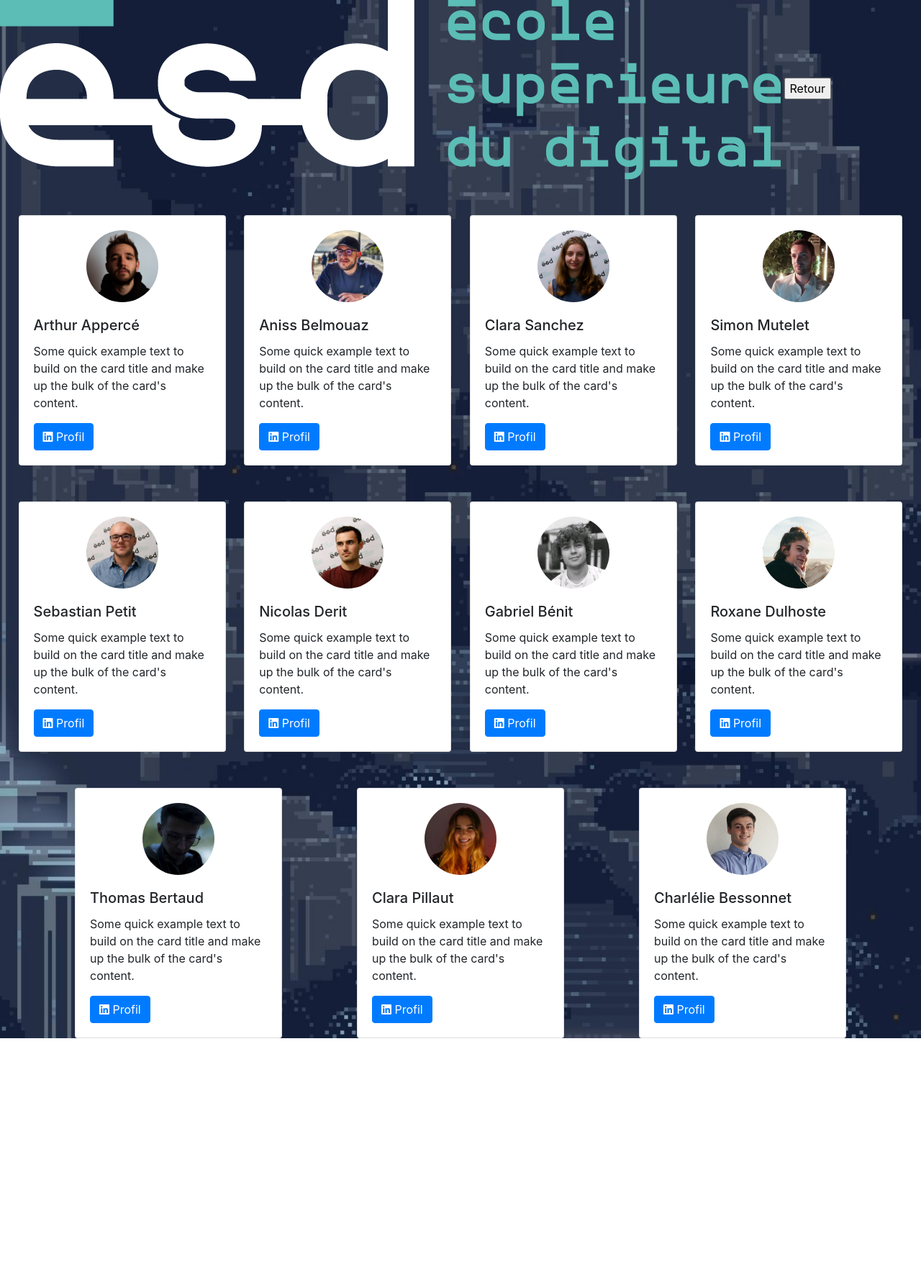
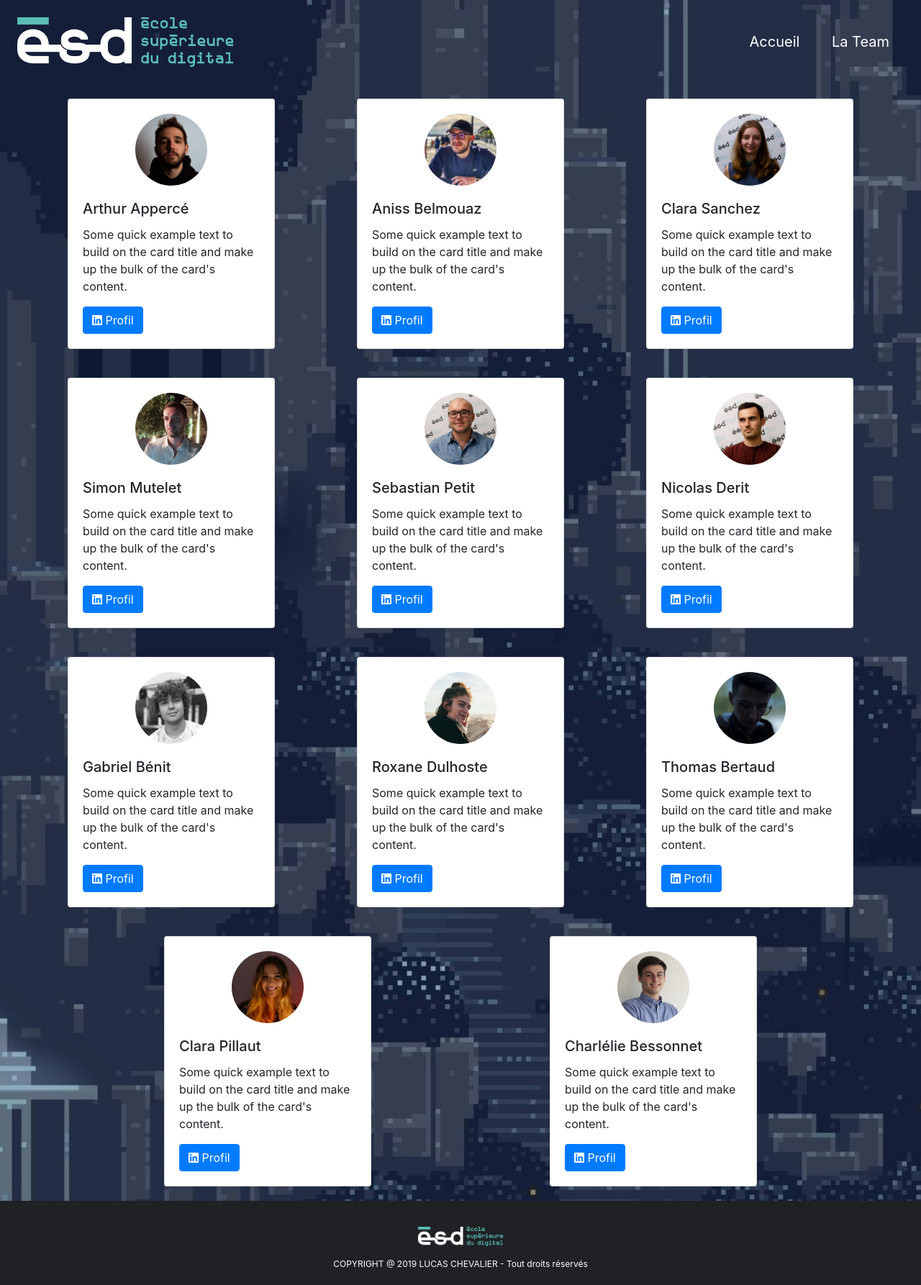
Before and after one commit to lucaschewy/RetroGaming, a PHP site: page /team.php in a window 1280 px wide. Shown: the whole page at 72% size. Before the commit the page ends 1443 px from the top, so only its background shows below. Run offline with PHP 8.4, Linux system fonts and the light colour scheme.

Commit message:
correction graphique

```diff
--- a/app/dist/assets/css/style.css
+++ b/app/dist/assets/css/style.css
@@ -14,17 +14,6 @@
   background-size: cover;
   justify-content: space-between;
   align-items: center;
-}
-
-.splash .header {
-  display: flex;
-  align-items: center;
-  justify-content: space-evenly;
-}
-
-.splash .header .team a {
-  font-size: 30px;
-  color: #fff;
 }
 
 .splash .titre {
@@ -45,6 +34,19 @@
   color: #fff;
   justify-content: center;
   align-items: center;
+}
+
+.splash .titre .table .message {
+  display: flex;
+  padding: 20px;
+  color: #a70b0b;
+  background-color: #fff;
+  align-items: center;
+}
+
+.splash .titre .table .message img {
+  width: 60px;
+  height: 60px;
 }
 
 .splash .titre .table .price {
@@ -311,7 +313,7 @@
 }
 
 .presentationB3 .b3 .card {
-  margin-top: 50px;
+  margin: 20px;
 }
 
 .presentationB3 .b3 .card .card-head {
@@ -378,6 +380,24 @@
   background-image: url('../../../src/img/10.jpeg');
 }
 
+.header {
+  display: flex;
+  width: 100vw;
+  padding: 1.5rem;
+  justify-content: space-between;
+  align-items: center;
+}
+
+.header img {
+  width: 300px;
+}
+
+.header a {
+  font-size: 20px;
+  padding: 0 20px;
+  color: #fff;
+}
+
 footer {
   font-size: 12px;
   padding: 1.25rem;
@@ -385,3 +405,8 @@
   color: #fff;
   background-color: #202124;
 }
+
+footer img {
+  width: 150px;
+  padding: 1rem;
+}
--- a/app/team.php
+++ b/app/team.php
@@ -14,10 +14,15 @@
 </head>
 <body>
     <section class="presentationB3">
-        <div class="header">
-            <img class="esd" src="src/img/esd.png" alt="">
-            <a href="index.php"> <input type="button" value="Retour"></a>
-        </div>
+    <div class="header">
+      <div class="logo">
+        <img class="esd" src="src/img/esd.png" alt="">
+      </div>
+      <div class="links">
+        <a href="index.php">Accueil</a>
+        <a href="team.php">La Team</a>
+      </div>
+    </div>
         <div class="b3">
             <div class="card" style="width: 18rem;">
                 <div class="card-head">
@@ -130,6 +135,14 @@
                 </div>
             </div>
         </div>
+        <footer>
+            <div class="container">
+                <div class="logo">
+                <img class="esd" src="src/img/esd.png" alt="">
+                </div>
+                <div class="mentions">COPYRIGHT @ 2019 LUCAS CHEVALIER - Tout droits réservés</div>
+            </div>
+        </footer>
     </section>
 
     <!-- JS -->
```
Also changed, not shown: app/index.php (+10 -6 lines), app/src/assets/sass/style.scss (+29 -13 lines), app/src/img/error.gif (added).
